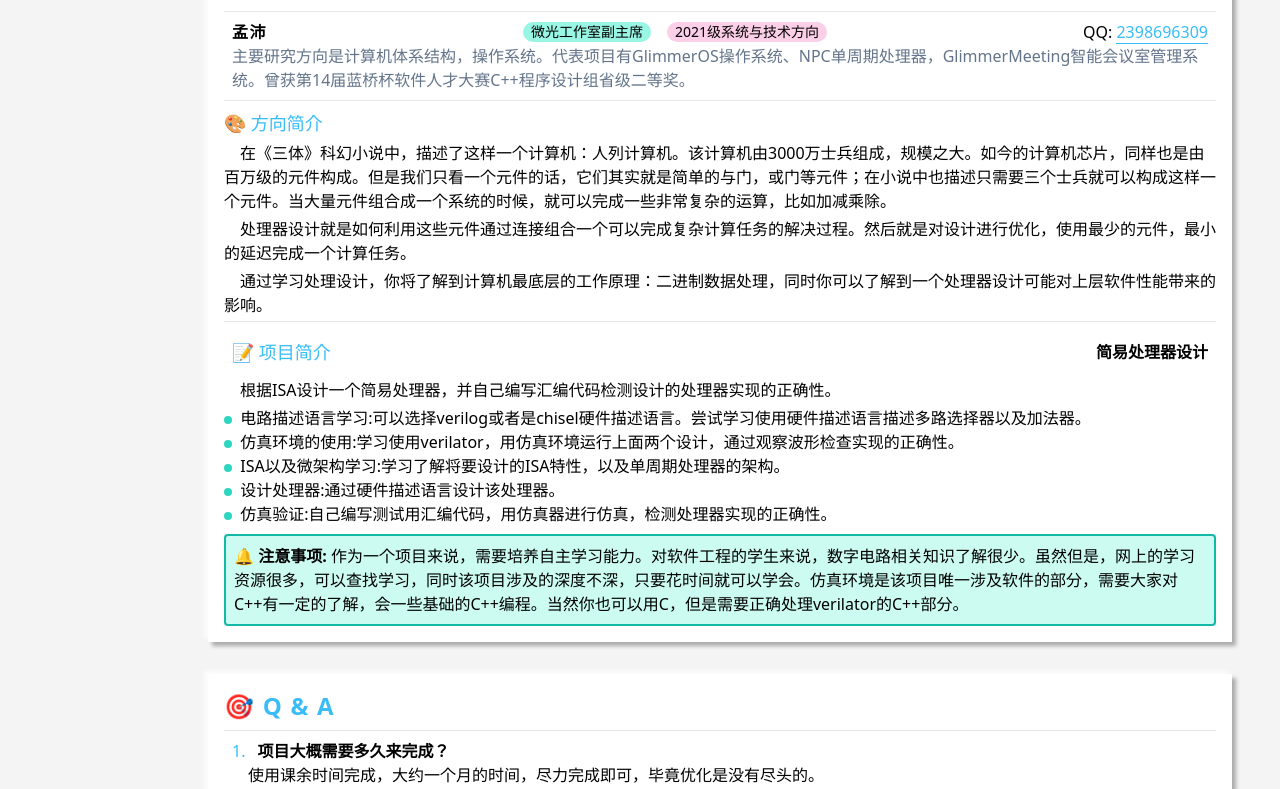
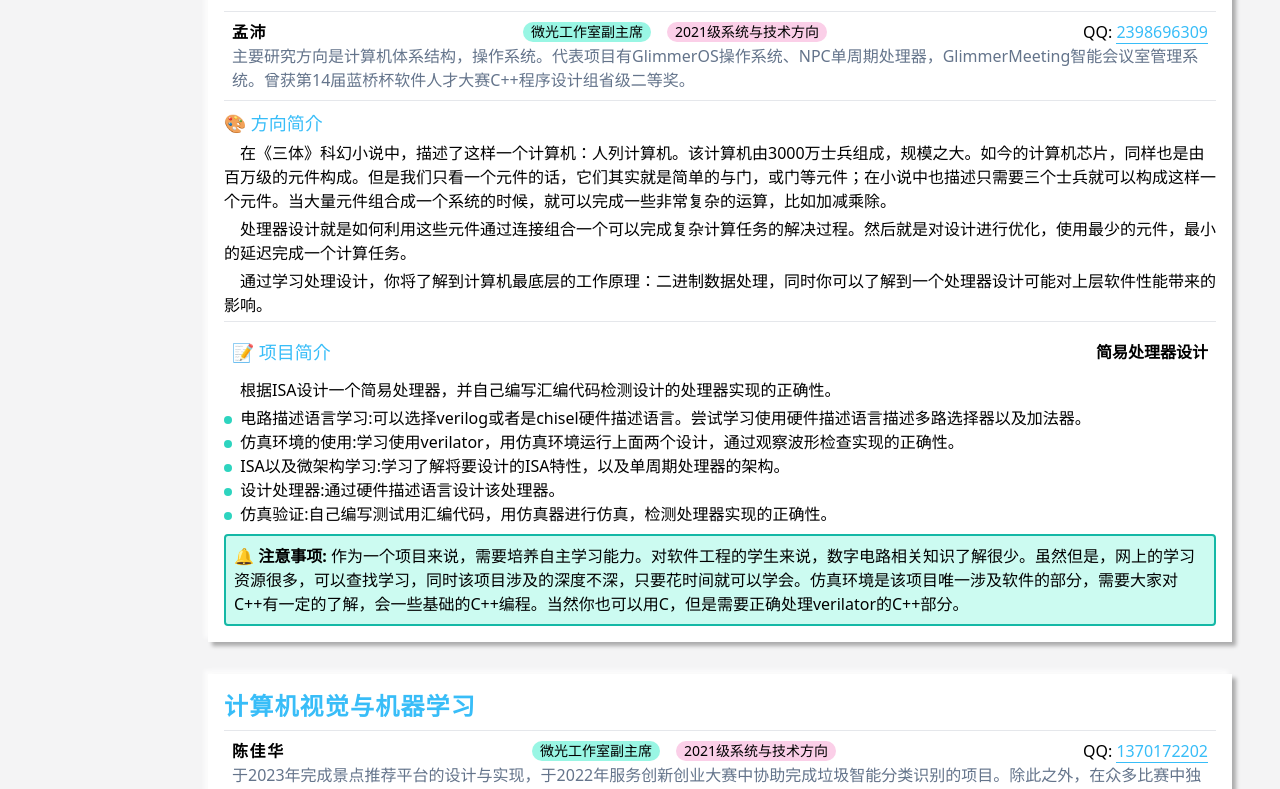
Before and after one commit to ZbWeR/LuminousEndeavors, a Vue app: page /about in a window 1280 px wide. Shown: the part 2001-2790 px from the top of the page. Built offline with nearby package versions, Linux system fonts and the light colour scheme.

Commit message:
✨ feat: 增加计算机视觉信息

```diff
--- a/src/views/HomeView.vue
+++ b/src/views/HomeView.vue
@@ -188,7 +188,7 @@ const options = [
     abstract: "...",
   },
   {
-    project: "机器学习与AI",
+    project: "计算机视觉与机器学习",
     leader: "陈佳华",
     abstract: "...",
   },
--- a/src/views/ProjectIntroduction.vue
+++ b/src/views/ProjectIntroduction.vue
@@ -17,7 +17,7 @@
     </div>
     <!-- 方向介绍正文 -->
     <div
-      class="w-4/5 p-4 mt-8 transition-all bg-white hover:scale-[1.02] lg:ml-52 myShadow"
+      class="w-4/5 p-4 mt-8 transition-all duration-300 bg-white hover:scale-[0.98] lg:ml-52 myShadow"
       v-for="(item, index) in projectInfo"
       :key="index"
       :id="`${item.name}`"
@@ -106,7 +106,7 @@
     </div>
     <!-- Q & A -->
     <div
-      class="w-4/5 p-4 mt-8 transition-all bg-white hover:scale-[1.02] lg:ml-52 myShadow"
+      class="w-4/5 p-4 mt-8 transition-all bg-white hover:scale-[0.98] duration-300 lg:ml-52 myShadow"
       id="Q&A"
     >
       <h1 class="text-2xl font-bold tracking-wider text-sky-400">🎯 Q & A</h1>
@@ -134,7 +134,7 @@ const projectName = [
   "分布式系统与云计算",
   "编译原理",
   "处理器设计",
-  "机器学习与 AI",
+  "计算机视觉与机器学习",
   "操作系统",
   "Q&A",
 ];
@@ -282,6 +282,52 @@ const projectInfo = [
     notice:
       "作为一个项目来说，需要培养自主学习能力。对软件工程的学生来说，数字电路相关知识了解很少。虽然但是，网上的学习资源很多，可以查找学习，同时该项目涉及的深度不深，只要花时间就可以学会。仿真环境是该项目唯一涉及软件的部分，需要大家对C++有一定的了解，会一些基础的C++编程。当然你也可以用C，但是需要正确处理verilator的C++部分。",
   },
+  {
+    name: "计算机视觉与机器学习",
+    leader: {
+      name: "陈佳华",
+      title: "微光工作室副主席",
+      grade: "2021级系统与技术方向",
+      experience:
+        "于2023年完成景点推荐平台的设计与实现，于2022年服务创新创业大赛中协助完成垃圾智能分类识别的项目。除此之外，在众多比赛中独立完成了 WEB 前端+ WEB 后端的开发任务，并在2022年中国高校计算机大赛-网络技术挑战赛中荣获国家级一等奖。",
+      contact: "1370172202",
+    },
+    directionIntroduction: [
+      "图像分类顾名思义即给定一个图像，判断这个图像属于什么类别。对于强大的人类视觉系统来说，表现为从人眼看到某个画面，产生的视觉信号传导到大脑视觉神经中枢，在与之前已经学习到经验知识的大脑神经元之间的交流和计算后，意识上形成结论。而对于计算机而言，其没有感觉器官，只能通过一个个像素的数值，对该图像进行判断。进行判断的个体抽象为一个模型，和人类一样，模型要在学习各种类别的图像有什么特征后才有可能正确地对一个新的图像进行类别判断。这个学习的过程是人们重点研究的，本质上是寻找一个函数关系，让这个函数关系能够将这些像素的数值映射到一个具体的类别（类别可以用某个数值表示）。",
+      "在计算机视觉（CV）领域，图像分类任务占有较大的份额。目前有大量的研究人员都在专注于这个领域，并已经有广泛且深厚的研究成果，其中不少成果是能够被真正运用在实际生活中。在早期，大部分的方法都是利用 SVM 、随机森林等分类器进行分类，但随着 Alex Krizhevsky 在 2012 年 ILSVRC 提出的 CNN 模型 AlexNet 在表现上相较于传统方法取得了历史性突破后，越来越多的研究者都开始创新使用卷积神经网络如 VGG（Visual Geometry Group，2014）、GoogLeNet（2014）、ResNet（Residual Network，2015）进行图像分类，让模型的辨别能力在 ImageNet 数据集上逐渐超越了人类。",
+      "与图像分类有关的业务在日常生活中也比较普遍，且表现效果和性能优异，极大地便捷了人类的生活，也促进了 AI 技术的落地实践和蓬勃发展，例如：",
+      "1. 人脸识别技术：目前通过摄像头拍摄人脸识别人物身份的应用已经非常成熟。无人售货机前扫脸支付、场所门禁系统人脸通行、公安监控犯罪分子身份捕获等等都是人脸识别技术的应用场景。",
+      "2. 医疗诊断技术：人工读片具备主观性高、重复性低、定量及信息利用度不足、耗时及劳动强度和知识经验的传承困难等问题。而通过图像识别进行病理诊断，效率就会大大提高。比如消化道穿孔的特征是膈下游离气体；肠梗阻的特征是小肠管扩张积气积液；阑尾增粗伴周围脂肪组织模糊对应急性阑尾炎。计算机通过算法，以及相对应的模式，识别出这样的区域和特征，就可以很精确的判断是什么病症。",
+      "3. 智能交通技术：在自动驾驶中，路牌的识别是非常重要的，包含着之后行驶路径的各种信息，从而产生下一步较合理的决策。通过将视觉技术应用于不同交通场景的交通标志分割，并采用深度学习算法对交通标志进行识别和分类，就能根据路况信息帮助驾驶员或者机器人更好地进行后续操作，实现交通的智能化发展。",
+    ],
+    projectIntroduction: {
+      name: "图像分类任务打榜挑战",
+      foreword: "选择好的模型并添加一点微妙改动来达到尽可能高的名次！",
+      paragraph: [
+        {
+          title: "数据集背景: （敬请期待）",
+          content: [],
+        },
+        {
+          title: "做题流程:",
+          content: [
+            "利用各种搜索引擎，查阅各种论文选择你要使用的模型，通过自己复现或者是在 github 上直接 clone 的方式得到模型主要文件。下载我们提供的数据集（必要），修改模型文件以便能利用该数据集进行训练，保存模型训练后的参数。还需要创建平台测评需要的脚本文件，按照流程编写代码以便平台能够正确地进行指标测量。最后则是整理上传文件到我们的测评平台，得到对应的表现分数和排名。",
+          ],
+        },
+        {
+          title: "题目要求:",
+          content: [
+            "1.数据集下载和上传模型全部文件请前往测评平台，平台会展示表现 top5 的名单",
+            "2.请在上传文件的文件夹根目录下创建测评脚本 platform_test.py 格式敬请期待",
+            "3.请将模型全部文件（包括模型文件、模型训练好的参数、测评脚本）放在一个命名为 mymodel 的文件夹中，上传时请选择 mymodel 文件夹直接上传。",
+            "4.在上传了合法且符合要求的文件后，最终会生成此次提交的评测指标以及排名。排名依据为模型正确率（80%）+ 模型计算时间（20%）",
+          ],
+        },
+      ],
+      overview: "",
+    },
+    notice: "测评平台 URL （尚未开放）",
+  },
 ];
 const FAQ = [
   {
```
